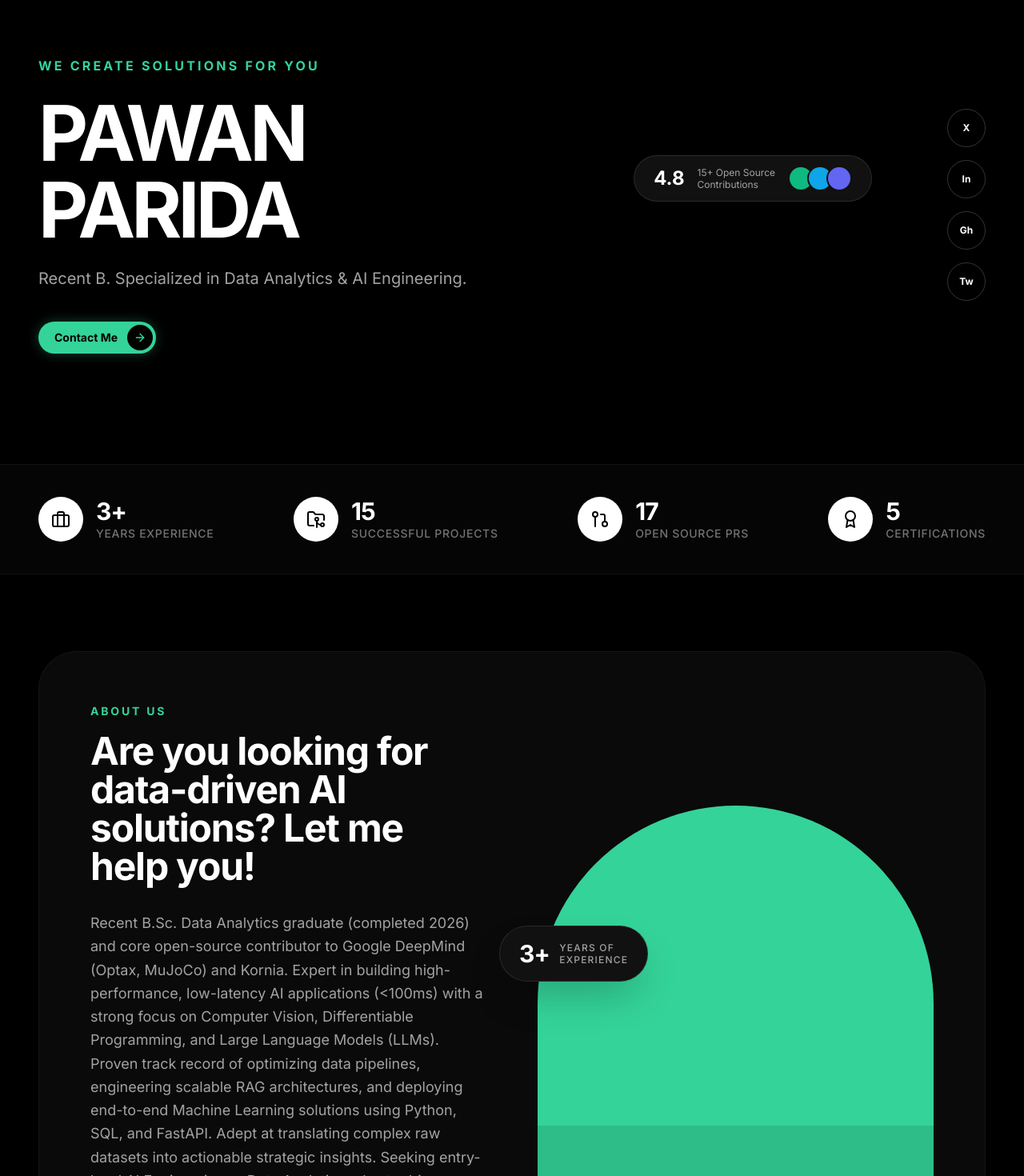
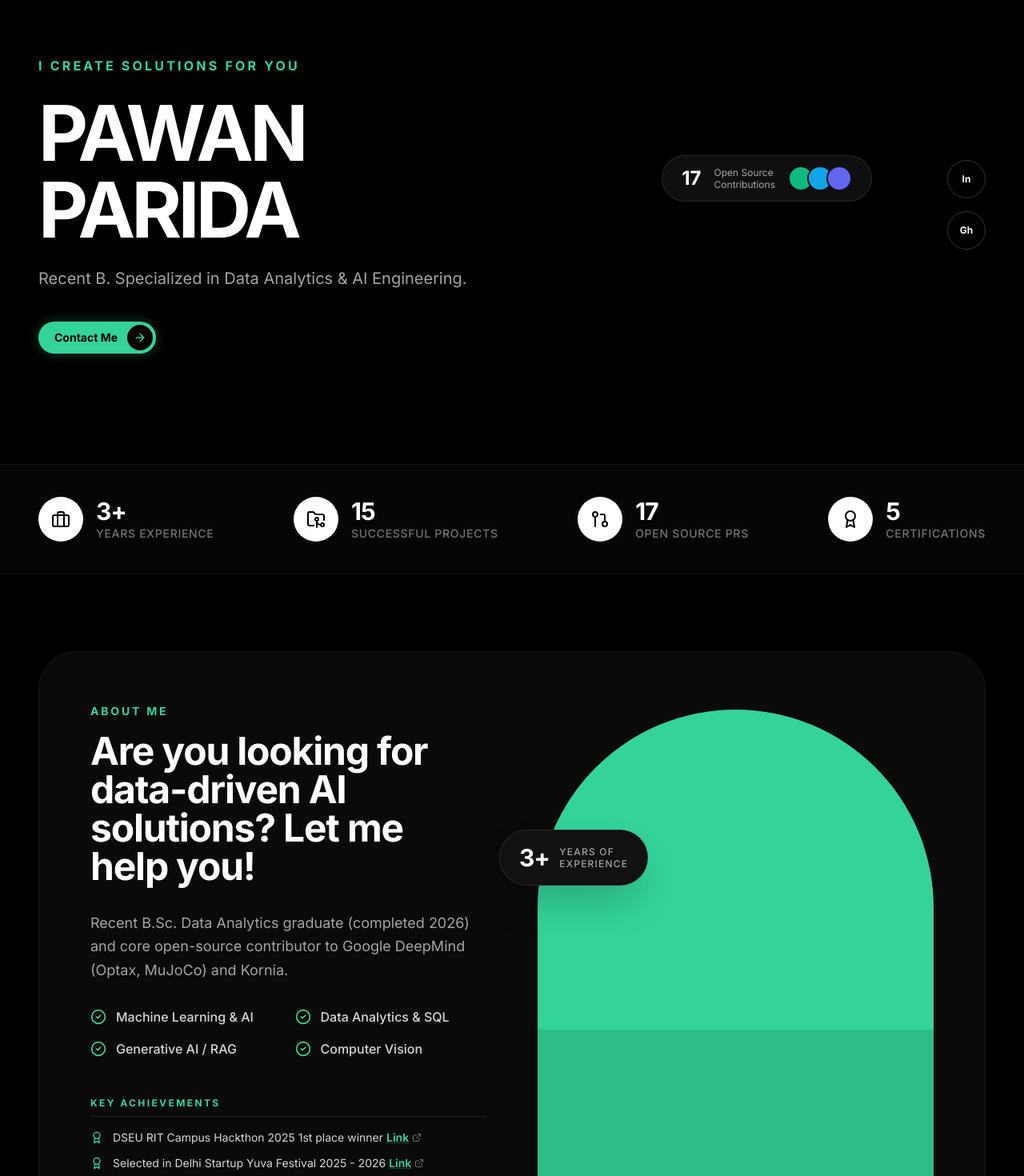
Before and after one commit to zer-art/portfolio-neo, a React (Vite) app: page / in a window 1280 px wide. Shown: the part 180-1650 px from the top of the page at 80% size. Built offline with nearby package versions, Linux system fonts and the light colour scheme.

Commit message:
feat: add 3D robot visual, update personal branding, and introduce open-source and achievements sections

```diff
--- a/src/components/Content.jsx
+++ b/src/components/Content.jsx
@@ -55,7 +55,7 @@ const HeroSection = ({ profile }) => (
       {/* Left Content */}
       <motion.div variants={fade} initial="hidden" animate="visible" className="space-y-6 z-10">
         <h3 className="text-emerald-400 font-bold tracking-[0.2em] text-sm md:text-base uppercase">
-          We Create Solutions For You
+          I Create Solutions For You
         </h3>
         <h1 className="text-5xl md:text-7xl lg:text-8xl font-black text-white leading-[0.95] tracking-tighter uppercase">
           {profile.name.split(' ')[0]} <br/> {profile.name.split(' ').slice(1).join(' ')}
@@ -71,17 +71,19 @@ const HeroSection = ({ profile }) => (
         </div>
       </motion.div>
 
-      {/* Right Content - Mockup floating stats and social placeholders */}
+      {/* Right Content - Robot image floating stats and social placeholders */}
       <motion.div variants={fade} initial="hidden" animate="visible" transition={{ delay: 0.2 }} className="relative h-full flex flex-col justify-center items-end hidden lg:flex">
 
-        {/* Placeholder for the portrait */}
-        <div className="absolute top-1/2 left-1/2 -translate-x-1/2 -translate-y-1/2 w-[400px] h-[500px] bg-neutral-900/50 rounded-[4rem] border border-white/5 -z-10"></div>
+        {/* 3D Robot Image */}
+        <div className="absolute top-1/2 left-1/2 -translate-x-1/2 -translate-y-1/2 w-[550px] h-[550px] -z-10">
+          <img src="/robot.png" alt="3D Robot" className="w-full h-full object-contain drop-shadow-[0_0_40px_rgba(52,211,153,0.3)] animate-pulse" />
+        </div>
 
         {/* Floating Stat Pill */}
-        <div className="absolute top-1/3 right-1/4 bg-[#111] border border-white/10 rounded-full px-6 py-3 flex items-center gap-4 shadow-2xl">
-          <div className="text-2xl font-black text-white">4.8</div>
+        <div className="absolute top-1/3 right-1/4 bg-[#111]/90 backdrop-blur-md border border-white/10 rounded-full px-6 py-3 flex items-center gap-4 shadow-2xl">
+          <div className="text-2xl font-black text-white">{profile.open_source?.length || '15+'}</div>
           <div className="text-xs text-neutral-400 leading-tight">
-            15+ Open Source<br/>Contributions
+            Open Source<br/>Contributions
           </div>
           <div className="flex -space-x-2">
             <div className="w-8 h-8 rounded-full border-2 border-[#111] bg-emerald-500"></div>
@@ -92,9 +94,12 @@ const HeroSection = ({ profile }) => (
 
         {/* Vertical Socials */}
         <div className="flex flex-col gap-4 absolute right-0 top-1/2 -translate-y-1/2">
-          {['X', 'In', 'Gh', 'Tw'].map((icon, i) => (
-            <a key={i} href="#" className="w-12 h-12 rounded-full border border-white/20 flex items-center justify-center text-white hover:bg-emerald-400 hover:border-emerald-400 hover:text-black transition-all font-bold text-xs">
-              {icon}
+          {[
+            { label: 'In', url: profile.contact?.linkedin || '#' },
+            { label: 'Gh', url: profile.contact?.github || '#' }
+          ].map((social, i) => (
+            <a key={i} href={social.url} target="_blank" rel="noopener noreferrer" className="w-12 h-12 rounded-full border border-white/20 flex items-center justify-center text-white hover:bg-emerald-400 hover:border-emerald-400 hover:text-black transition-all font-bold text-xs shadow-lg">
+              {social.label}
             </a>
           ))}
         </div>
@@ -128,14 +133,14 @@ const StatsRow = ({ profile }) => (
   </section>
 );
 
-const AboutSection = ({ summary }) => (
+const AboutSection = ({ summary, achievements }) => (
   <section className="py-24 max-w-7xl mx-auto px-6 md:px-12">
     <div className="agency-card p-8 md:p-16 grid grid-cols-1 lg:grid-cols-2 gap-16 items-center rounded-t-[3rem]">
 
       {/* Left Content */}
       <div className="space-y-8">
         <div>
-          <h3 className="text-emerald-400 font-bold tracking-[0.2em] text-sm uppercase mb-4">About Us</h3>
+          <h3 className="text-emerald-400 font-bold tracking-[0.2em] text-sm uppercase mb-4">About Me</h3>
           <h2 className="text-4xl md:text-5xl font-black text-white leading-tight">
             Are you looking for data-driven AI solutions? Let me help you!
           </h2>
@@ -145,6 +150,7 @@ const AboutSection = ({ summary }) => (
           {summary}
         </p>
 
+        {/* Core Expertise */}
         <div className="grid grid-cols-1 sm:grid-cols-2 gap-4">
           {[
             'Machine Learning & AI',
@@ -159,18 +165,26 @@ const AboutSection = ({ summary }) => (
           ))}
         </div>
 
-        <div className="pt-4">
-          <button className="btn-pill-outline group">
-            <span className="btn-pill-outline-text">More About Me</span>
-            <div className="btn-pill-outline-icon"><ArrowRight size={16} /></div>
-          </button>
-        </div>
+        {/* Achievements */}
+        {achievements && achievements.length > 0 && (
+          <div className="pt-4 space-y-4">
+            <h3 className="text-emerald-400 font-bold tracking-[0.2em] text-xs uppercase border-b border-white/10 pb-2">Key Achievements</h3>
+            <ul className="space-y-3">
+              {achievements.map((ach, i) => (
+                <li key={i} className="flex gap-3 text-neutral-300 items-start">
+                  <Award className="text-emerald-400 shrink-0 mt-0.5" size={16} />
+                  <span className="text-sm">{parseMarkdown(ach)}</span>
+                </li>
+              ))}
+            </ul>
+          </div>
+        )}
       </div>
 
       {/* Right Content - Mint Green Shape Placeholder */}
       <div className="relative h-[600px] w-full hidden lg:block">
         <div className="absolute inset-0 bg-emerald-400 rounded-t-full rounded-b-3xl overflow-hidden flex items-end justify-center">
-          {/* This acts as the placeholder for the person's photo as requested */}
+          {/* Placeholder for photo */}
           <div className="w-full h-1/3 bg-black/10 backdrop-blur-sm absolute bottom-0"></div>
         </div>
         {/* Floating Stat inside the shape */}
@@ -251,12 +265,14 @@ const HomePage = ({
   setActivePage,
 }) => {
   const summaryText = getSummary(profile, resumes, activeRole);
+  const isConcise = summaryText.split('.').slice(0, 3).join('.') + '.';
+  const allAchievements = profile.education?.flatMap(e => e.achievements || []) || [];
 
   return (
     <div className="flex flex-col w-full">
       <HeroSection profile={profile} />
       <StatsRow profile={profile} />
-      <AboutSection summary={summaryText} />
+      <AboutSection summary={isConcise} achievements={allAchievements} />
 
       {/* Featured Projects Section */}
       {previewProjects.length > 0 && (
@@ -273,6 +289,49 @@ const HomePage = ({
           </div>
           <div className="grid grid-cols-1 lg:grid-cols-2 gap-8">
             {previewProjects.slice(0, 4).map((p, i) => <ProjectCard key={i} project={p} />)}
+          </div>
+        </section>
+      )}
+
+      {/* Open Source Contributions Section */}
+      {previewOS.length > 0 && (
+        <section className="py-24 max-w-7xl mx-auto px-6 md:px-12 w-full border-t border-white/5">
+          <div className="flex flex-col md:flex-row md:items-end justify-between gap-6 mb-12">
+            <div>
+              <h3 className="text-emerald-400 font-bold tracking-[0.2em] text-sm uppercase mb-4">Community</h3>
+              <h2 className="text-4xl md:text-5xl font-black text-white leading-tight">Open Source</h2>
+            </div>
+            <button onClick={() => setActivePage('open-source')} className="btn-pill-outline group">
+              <span className="btn-pill-outline-text">View All Contributions</span>
+              <div className="btn-pill-outline-icon"><ArrowRight size={16} /></div>
+            </button>
+          </div>
+          <div className="grid grid-cols-1 lg:grid-cols-2 gap-8">
+            {previewOS.slice(0, 4).map((c, i) => (
+              <div key={i} className="agency-card p-6 flex flex-col justify-between gap-4">
+                <div className="space-y-3 min-w-0">
+                  <div className="flex items-center gap-3 flex-wrap">
+                    <span className="px-3 py-1.5 rounded-lg bg-white/10 text-xs font-bold text-white flex items-center gap-2">
+                      <GitPullRequest size={14} /> {c.project}
+                    </span>
+                    {c.pr_number && <span className="text-sm font-semibold text-neutral-500">{c.pr_number}</span>}
+                  </div>
+                  <h3 className="text-lg font-bold text-white">
+                    {c.url ? (
+                      <a href={c.url} target="_blank" rel="noopener noreferrer" className="hover:text-emerald-400 transition-colors inline-flex items-center gap-2">
+                        {c.title}<ExternalLink size={14} className="text-neutral-500" />
+                      </a>
+                    ) : c.title}
+                  </h3>
+                </div>
+                <div className="flex items-center justify-between text-xs font-semibold pt-4 border-t border-white/10">
+                  {c.date && <span className="text-neutral-400">{c.date}</span>}
+                  {c.status && (
+                    <span className="text-emerald-400 font-bold uppercase tracking-widest">{c.status}</span>
+                  )}
+                </div>
+              </div>
+            ))}
           </div>
         </section>
       )}
@@ -358,6 +417,14 @@ const Content = ({
 
   const renderPage = () => {
     switch (activePage) {
+      case 'about':
+        const summaryText = getSummary(profile, resumes, activeRole);
+        const allAchievements = profile.education?.flatMap(e => e.achievements || []) || [];
+        return (
+          <div className="w-full">
+            <AboutSection summary={summaryText} achievements={allAchievements} />
+          </div>
+        );
       case 'projects':
         return <ProjectsPage groupedProjects={allGroupedProjects} />;
       case 'experience':
@@ -383,7 +450,7 @@ const Content = ({
     }
   };
 
-  const isFullPage = activePage !== 'home';
+  const isFullPage = activePage !== 'home' && activePage !== 'about';
 
   return (
     <div className="w-full flex-1 min-h-[calc(100vh-80px)]">
```
Also changed, not shown: public/robot.png (added).
